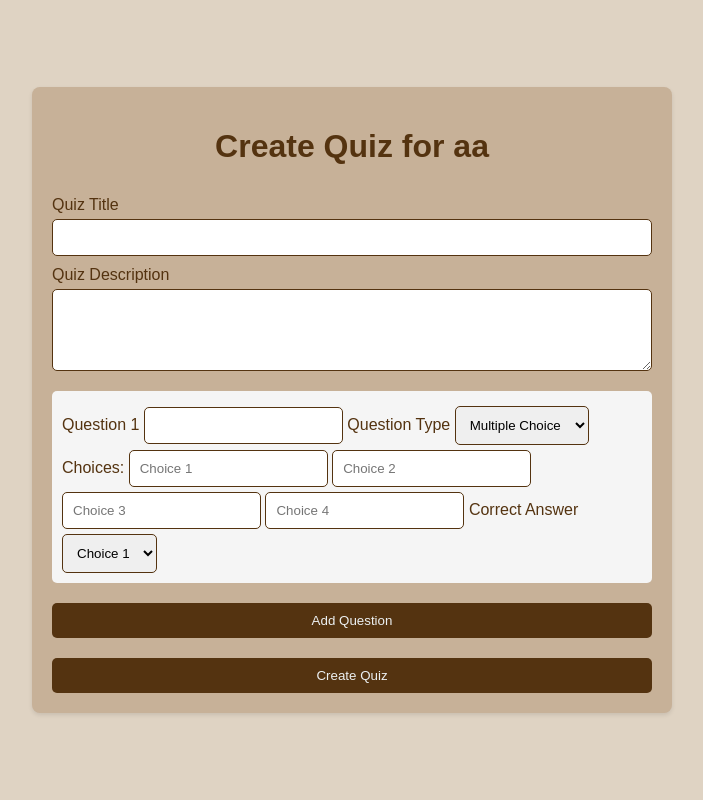
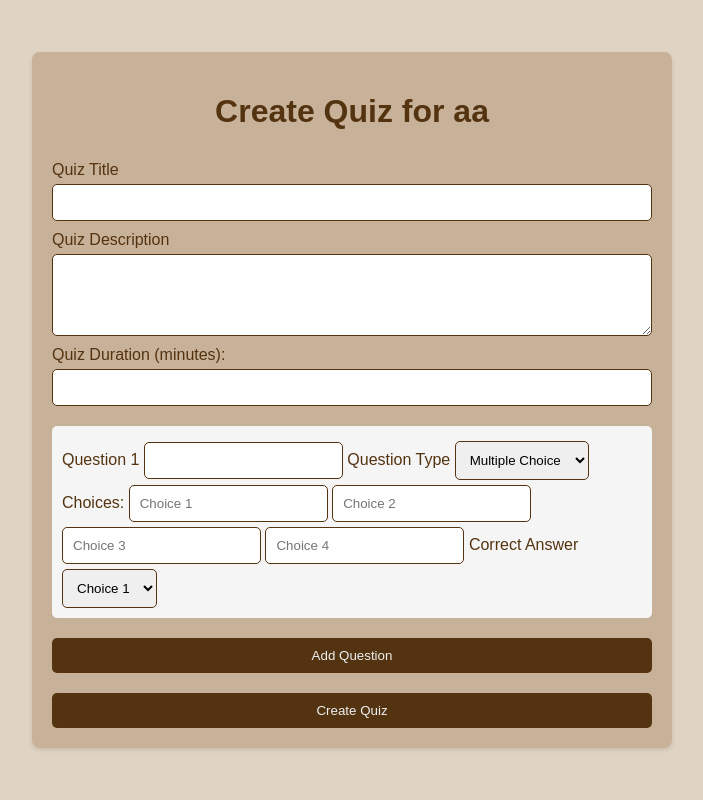
Before and after one commit to zyadwael/LMS, a Flask app: template templates/create_quiz.html in a window 1280 px wide. Shown: the whole page, without its empty margins (288-991 px from the left). Run offline with Flask 3, Linux system fonts and the light colour scheme; the template is opened without the code that fills it: values that come from a table or form of the project are taken from there, others are empty; data comes from the database, SQL or seed files in the repository.

Commit message:
Update create_quiz.html

```diff
--- a/templates/create_quiz.html
+++ b/templates/create_quiz.html
@@ -89,6 +89,9 @@
 
             <label for="quizDescription">Quiz Description</label>
             <textarea id="quizDescription" name="quizDescription" rows="4" required></textarea>
+
+                <label for="quizDuration">Quiz Duration (minutes):</label>
+             <input type="number" id="quizDuration" name="quizDuration" required>
 
             <div id="questionsContainer">
                 <div class="question-container">
```
